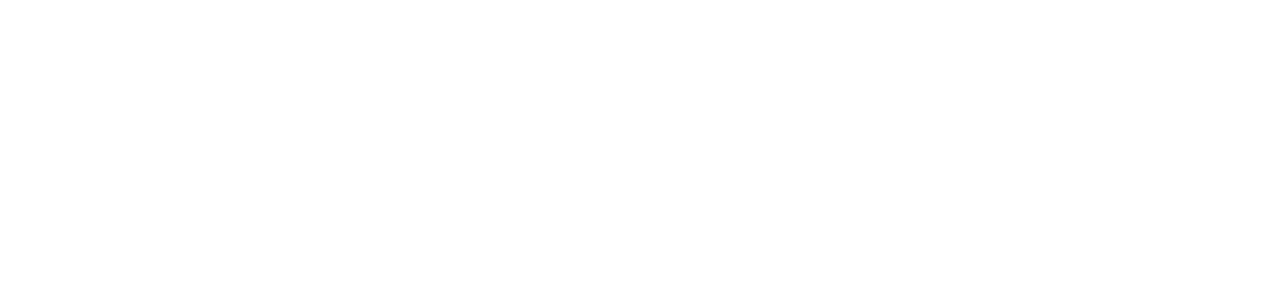
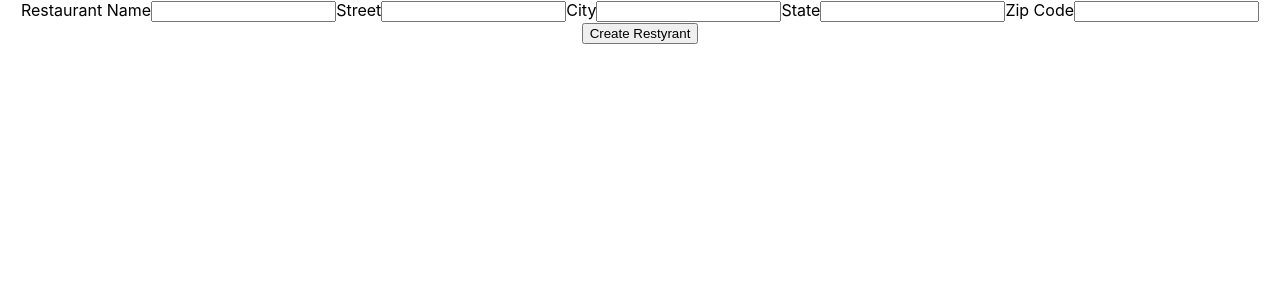
Before and after one commit to HostlessApp/Hostless-App, a React (Create React App) app in the folder hostless/: page / in a window 1280 px wide. Shown: the top 300 px of the page. Built offline with nearby package versions, Linux system fonts and the light colour scheme.

Commit message:
backend connection

```diff
--- a/hostless/package.json
+++ b/hostless/package.json
@@ -6,8 +6,10 @@
     "@testing-library/jest-dom": "^5.14.1",
     "@testing-library/react": "^11.2.7",
     "@testing-library/user-event": "^12.8.3",
+    "axios": "^0.21.1",
     "react": "^17.0.2",
     "react-dom": "^17.0.2",
+    "react-router-dom": "^5.2.0",
     "react-scripts": "4.0.3",
     "web-vitals": "^1.1.2"
   },
--- a/hostless/src/App.js
+++ b/hostless/src/App.js
@@ -1,10 +1,22 @@
-
-import './App.css';
+import "./App.css";
+import AddRestaurant from "./components/Restaurant/AddRestaurant";
+import axios from "axios";
 
 function App() {
+
+  function createRestaurant(data) {
+    const payload = data;
+    console.log(payload)
+    axios.post("http://localhost:3000/restaurants", payload).then((res) => console.log(res));
+  }
+
+
   return (
     <div className="App">
-
+      <AddRestaurant createRestaurant={createRestaurant} />
+      {/* <main>
+            <Route />
+        </main> */}
     </div>
   );
 }
--- /dev/null
+++ b/hostless/src/components/Restaurant/AddRestaurant.js
@@ -0,0 +1,86 @@
+import React, { useState } from 'react';
+import AddressForm from './AddressForm';
+
+const AddRestaurant = ({createRestaurant}) => {
+    const initialState = { restaurant: '', street: '', city: '', state: '', zip: '',};
+    const [formState, setFormState] = useState(initialState);
+
+    // function getAddress(address) {
+    //     setFormState(...formState, {address: addressObj})
+    // }
+    function handleSubmit(event) {
+        event.preventDefault();
+        console.log(formState)
+        const addressObj = {
+            street: formState.street,
+            city: formState.city,
+            state: formState.state,
+            zip: formState.zip
+        }
+        setFormState(formState, addressObj)
+        createRestaurant(formState)
+        setFormState(initialState)
+    }
+    function handleChange(event) {
+        setFormState({...formState, [event.target.id]: event.target.value})
+    }
+    return (
+        <div>
+            <form onSubmit={handleSubmit}>
+                <label htmlFor="restaurant">Restaurant Name</label>
+                <input
+                    id="restaurant"
+                    type="text"
+                    onChange={handleChange}
+                    value={formState.restaurant}
+                />
+                <label htmlFor="street">Street</label>
+            <input
+                id="street"
+                type="text"
+                onChange={handleChange}
+                value={formState.street}
+            />
+            <label htmlFor="city">City</label>
+            <input
+                id="city"
+                type="text"
+                onChange={handleChange}
+                value={formState.city}
+            />
+            <label htmlFor="state">State</label>
+            <input
+                id="state"
+                type="text"
+                onChange={handleChange}
+                value={formState.state}
+            />
+            <label htmlFor="zip">Zip Code</label>
+            <input
+                id="zip"
+                type="text"
+                onChange={handleChange}
+                value={formState.zip}
+            />
+                {/* <AddressForm getAddress={getAddress}/> */}
+                {/* <label htmlFor="daysOpen">Days Open</label>
+                <input
+                    id="daysOpen"
+                    type="text"
+                    onChange={handleChange}
+                    value={formState.daysOpen}
+                />
+                <label htmlFor="tables">Tables</label>
+                <input
+                    id="tables"
+                    type="text"
+                    onChange={handleChange}
+                    value={formState.tables}
+                /> */}
+                <button type="submit">Create Restyrant</button>
+            </form>
+        </div>
+    )
+}
+
+export default AddRestaurant
--- /dev/null
+++ b/hostless/src/components/Restaurant/AddressForm.js
@@ -0,0 +1,51 @@
+import React, {useState} from 'react'
+
+const AddressForm = ({getAddress}) => {
+    const initialState = {street: '', city: '', state: '', zip: '', };
+    const [formState, setFormState] = useState(initialState);
+
+    function handleSubmit(event) {
+        event.preventDefault();
+        getAddress(formState)
+        setFormState(initialState)
+    }
+    function handleChange(event) {
+        setFormState({...formState, [event.target.id]: event.target.value})
+    }
+
+    return (
+        <form onSubmit={handleSubmit}>
+            <label htmlFor="street">Street</label>
+            <input
+                id="street"
+                type="text"
+                onChange={handleChange}
+                value={formState.street}
+            />
+            <label htmlFor="city">City</label>
+            <input
+                id="city"
+                type="text"
+                onChange={handleChange}
+                value={formState.city}
+            />
+            <label htmlFor="state">State</label>
+            <input
+                id="state"
+                type="text"
+                onChange={handleChange}
+                value={formState.state}
+            />
+            <label htmlFor="zip">Zip Code</label>
+            <input
+                id="zip"
+                type="text"
+                onChange={handleChange}
+                value={formState.zip}
+            />
+            <button type="submit">Submit</button>
+        </form>
+    )
+}
+
+export default AddressForm
--- a/hostless/src/index.js
+++ b/hostless/src/index.js
@@ -3,11 +3,12 @@ import ReactDOM from 'react-dom';
 import './index.css';
 import App from './App';
 import reportWebVitals from './reportWebVitals';
+import { BrowserRouter as Router } from 'react-router-dom'
 
 ReactDOM.render(
-  <React.StrictMode>
+  <Router>
     <App />
-  </React.StrictMode>,
+  </Router>,
   document.getElementById('root')
 );
 
```
Also changed, not shown: 1 other file (tests, documents, lock files or other folders).
